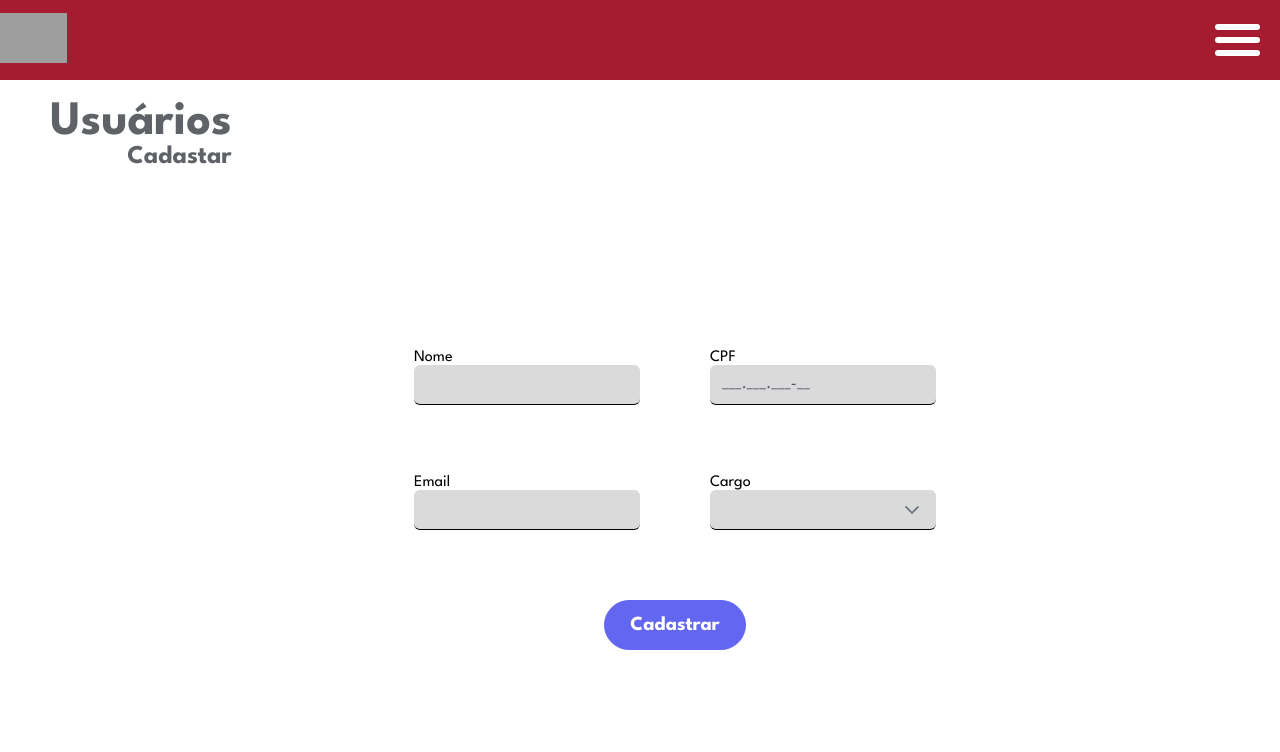
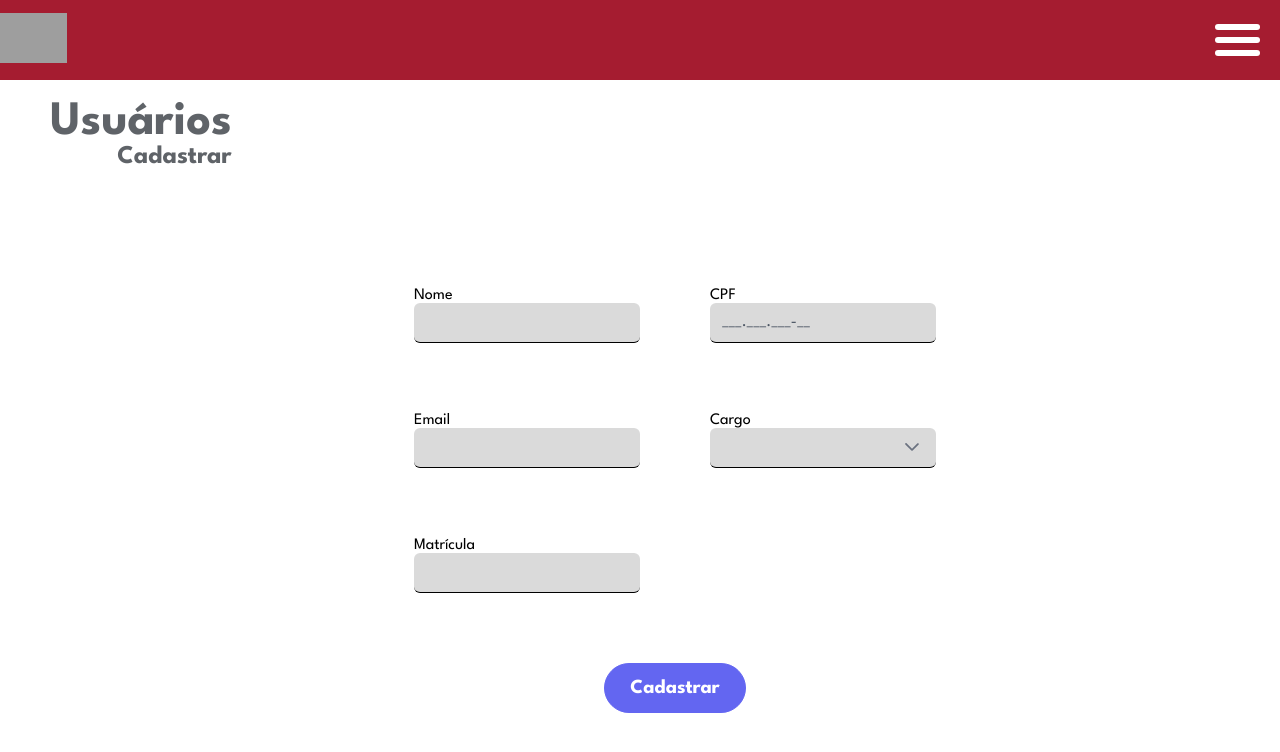
Before and after one commit to DeivisonCs/ClassroomManagement, a React (Vite) app in the folder ClassManagementFront/: page /ifba/add-user in a window 1280 px wide. Shown: the top 752 px of the page. Built offline with nearby package versions, Linux system fonts and the light colour scheme; grey boxes are pictures that could not be loaded.

Commit message:
add registration field and validation to user creation form

```diff
--- a/ClassManagementFront/src/pages/private/User/AddUserPage/index.jsx
+++ b/ClassManagementFront/src/pages/private/User/AddUserPage/index.jsx
@@ -3,9 +3,11 @@ import React, { useRef, useState } from "react";
 import "./styles.css";
 import { InputText } from "primereact/inputtext";
 import { InputMask } from "primereact/inputmask";
+import { InputNumber } from "primereact/inputnumber";
 import { Dropdown } from 'primereact/dropdown';
 import { Button } from 'primereact/button';
 import { Toast } from 'primereact/toast';
+import { createUser } from "../../../../services/userService";
 
 const AddUserPage = () => {
     const toast = useRef(null);
@@ -13,7 +15,8 @@ const AddUserPage = () => {
     const [email, setEmail] = useState('');
     const [cpf, setCpf] = useState('');
     const [role, setRole] = useState('');
-    const allRoles = ["Aluno", "Professor", "Admistrador"];
+    const [registration, setRegistration] = useState();
+    const allRoles = ["Professor", "Administrador"];
 
     const showToast = (severity, summary, message) => {
         toast.current?.show({ severity: severity, summary: summary, detail: message, life: 3000 });
@@ -26,9 +29,17 @@ const AddUserPage = () => {
         const emailPattern = /^[a-zA-Z0-9._-]+@[a-zA-Z0-9.-]+\.[a-zA-Z]{2,6}$/;
         return emailPattern.test(email);
     }
+    function isValidRegistration(registration) {
+        const registrationPattern = /^[0-9]{1,7}$/;
+        return registrationPattern.test(registration);
+    }
+
+    function removeCpfFormatting(cpf) {
+        return cpf.replace(/[^\d]/g, '');
+    }
 
     const validData = () => {
-        if (!nome || !email || !cpf || !role) {
+        if (!nome || !email || !cpf || !role || !registration)  {
             showToast('info', 'Formulário Inválido','Por favor, preencha todos os campos!');
 
             return false;
@@ -44,15 +55,24 @@ const AddUserPage = () => {
             return false;
         }
 
+        if(!isValidRegistration(registration)){
+            showToast('info', 'Campo Inválido','Matrícula inválida!');
+            return false;
+        }
+
         return true;
     }
 
     function registerUser() {
         if(validData()){
-            console.log(nome)
-            console.log(cpf)
-            console.log(email)
-            console.log(role)
+            const formattedCpf = removeCpfFormatting(cpf);
+            createUser(role, nome, email, formattedCpf, registration)
+            .then(response => {
+                showToast('success', 'Sucesso', 'Usuário cadastrado com sucesso!');
+            })
+            .catch(error => {
+                showToast('error', 'Erro', 'Ocorreu um erro ao tentar cadastrar o usuário');
+            });
         }
     }
 
@@ -62,7 +82,7 @@ const AddUserPage = () => {
         <section id="user-add-section">
             <div className="title-div">
                 <h1 className="page-title main-page-title">Usuários</h1>
-                <h2 className="page-title sub-page-title">Cadastar</h2>
+                <h2 className="page-title sub-page-title">Cadastrar</h2>
             </div>
 
             <div id="user-form-div">
@@ -98,6 +118,16 @@ const AddUserPage = () => {
                         options={allRoles}
                     />
                 </div>
+                <div className="input-div">
+                    <label>Matrícula</label>
+                    <InputMask
+                        id="registration"
+                        value={registration}
+                        onChange={(e) => setRegistration(e.target.value)}
+                        mask="9999999"
+                        slotChar="0"
+                    />
+                </div>
 
                 <Button onClick={()  => registerUser()} label="Cadastrar" rounded size="large" />
             </div>
```
